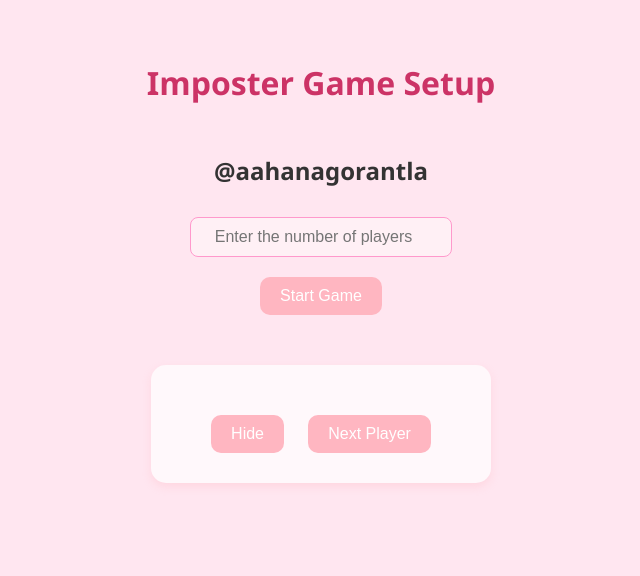
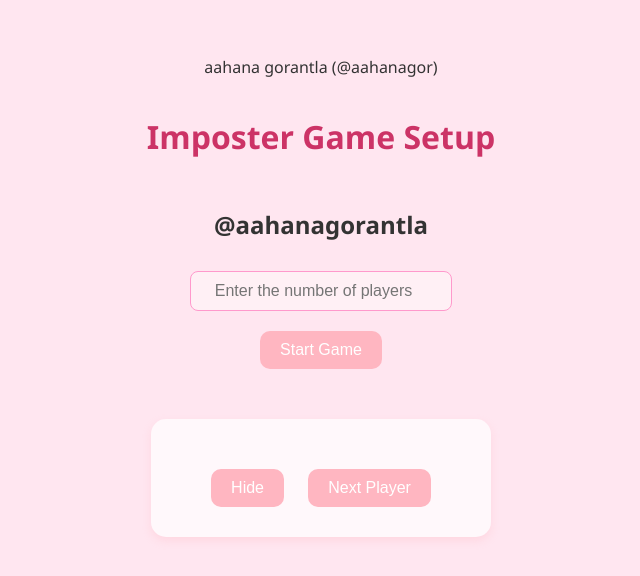
Before and after one commit to aahanagorantla/Imposter-Game, a website: page index.html in a window 1280 px wide. Shown: the whole page, without its empty margins (319-959 px from the left). Drawn offline with Linux system fonts and the light colour scheme.

Commit message:
Update title and add author paragraph in index.html

```diff
--- a/index.html
+++ b/index.html
@@ -3,7 +3,8 @@
 <head>
     <meta charset='utf-8'>
     <meta http-equiv='X-UA-Compatible' content='IE=edge'>
-    <title>Imposter Game - @aahanagorantla</title>
+    <title>Imposter Game</title>
+    <p>aahana gorantla (@aahanagor)</p>
     <meta name='viewport' content='width=device-width, initial-scale=1'>
     <link rel='stylesheet' type='text/css' media='screen' href='styles.css'>
 </head>
```
